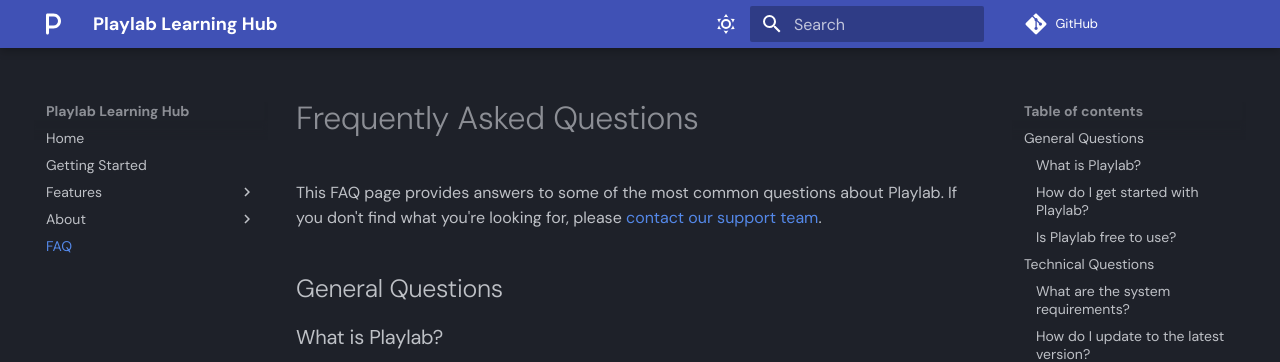
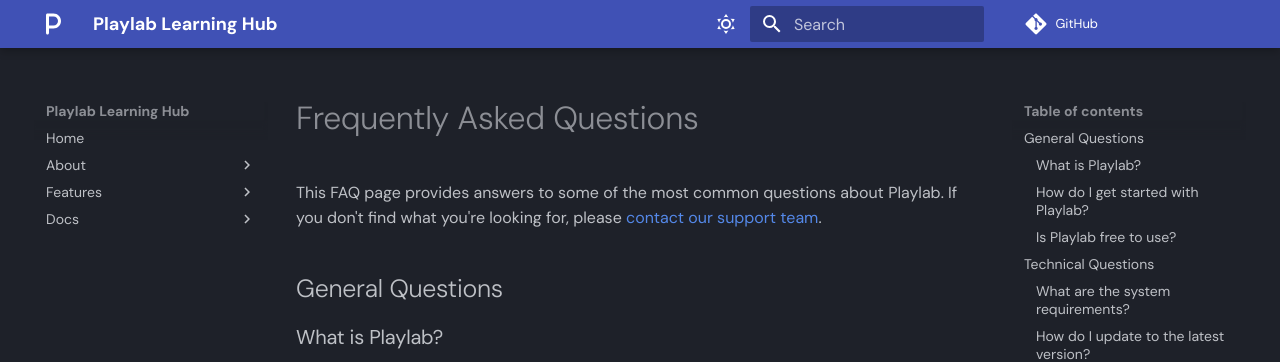
Before and after one commit to wymankhuu/Playlab-Learning, an MkDocs documentation site: the page built from docs/faq.md, in a window 1280 px wide. Shown: the top 362 px of the page. Built offline with MkDocs 1.6.1 and Material for MkDocs 9.7.7, drawn with Linux system fonts in a browser that asks for light colours; comment, search, counter and statistics services are not loaded; some of the changed lines change nothing that is shown.

Commit message:
Update documentation

```diff
--- a/mkdocs.yml
+++ b/mkdocs.yml
@@ -43,12 +43,16 @@
 # Navigation
 nav:
   - Home: index.md
-  - Getting Started: getting-started.md
+  - About:
+    - 'Contact Us': about/contactus.md
+    - 'Team': about/team.md
   - Features:
-    - Overview: user-guide/index.md
-  - About:
-    - Our Team: about/team.md
-    - Contact Us: about/contact.md
-  - FAQ: faq.md
+    - 'Feature 1': features/feature1.md
+    - 'Feature 2': features/feature2.md
+    - 'Feature 3': features/feature3.md
+    - 'Overview': features/overview.md
+  - Docs:
+    - 'FAQ': docs/faq.md
+    - 'Getting Started': docs/getting-started.md
 
 copyright: Copyright &copy; 2025 Playlab
```
